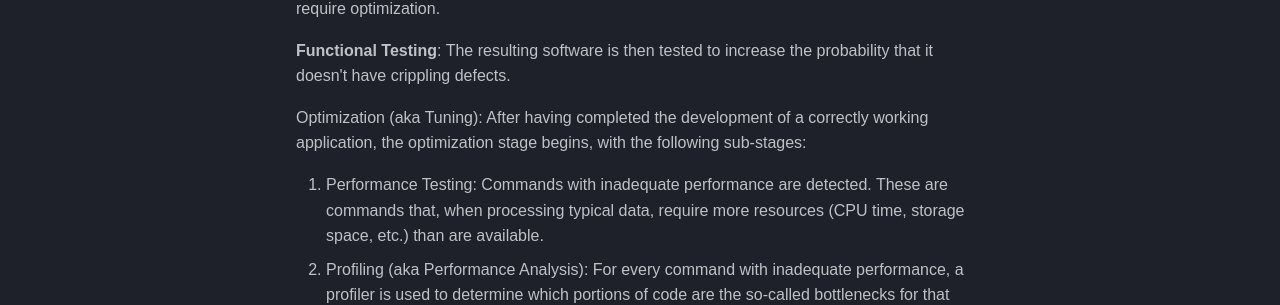
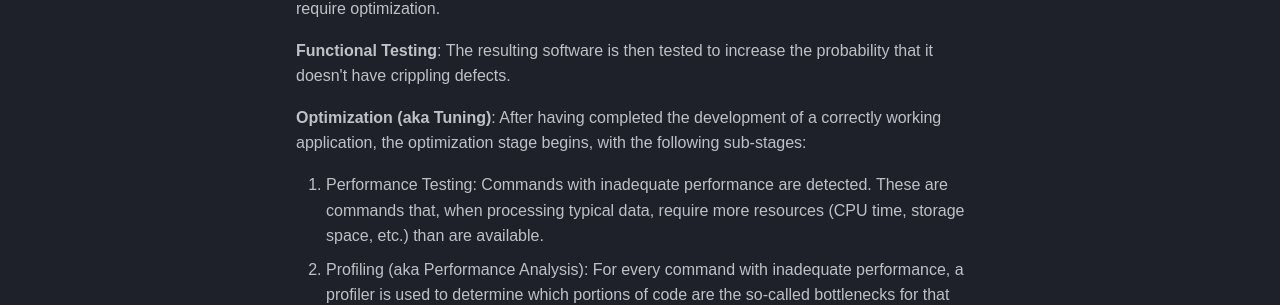
Before and after one commit to SChansuk/luau-optimization, an MkDocs documentation site: the page built from docs/optimization-lifecycle.md, in a window 1280 px wide and 900 px high, scrolled down 343 px. Shown: the part 151-456 px from the top of the window. Built offline with MkDocs 1.6.1 and Material for MkDocs 9.7.7, drawn with Linux system fonts in a browser that asks for light colours; some web fonts are replaced; comment, search, counter and statistics services are not loaded.

Commit message:
added bold text

```diff
--- a/docs/optimization-lifecycle.md
+++ b/docs/optimization-lifecycle.md
@@ -7,7 +7,7 @@ When designing a widely used data structure where the optimal implementation is
 
 **Functional Testing**: The resulting software is then tested to increase the probability that it doesn't have crippling defects.
 
-Optimization (aka Tuning): After having completed the development of a correctly working application, the optimization stage begins,
+**Optimization (aka Tuning)**: After having completed the development of a correctly working application, the optimization stage begins,
  with the following sub-stages:
 
 1. Performance Testing: Commands with inadequate performance are detected. These are commands that, when processing typical data, require more resources (CPU time, storage space, etc.) than are available.
```
